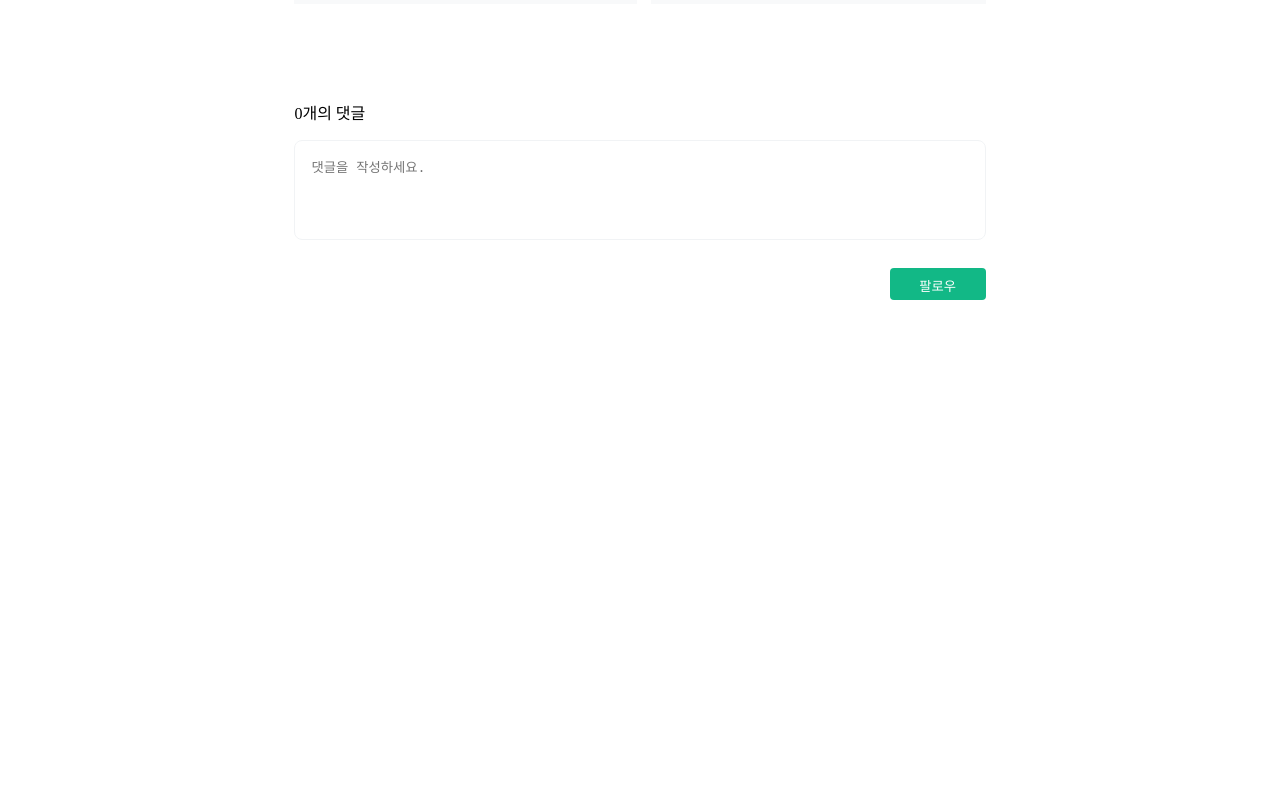
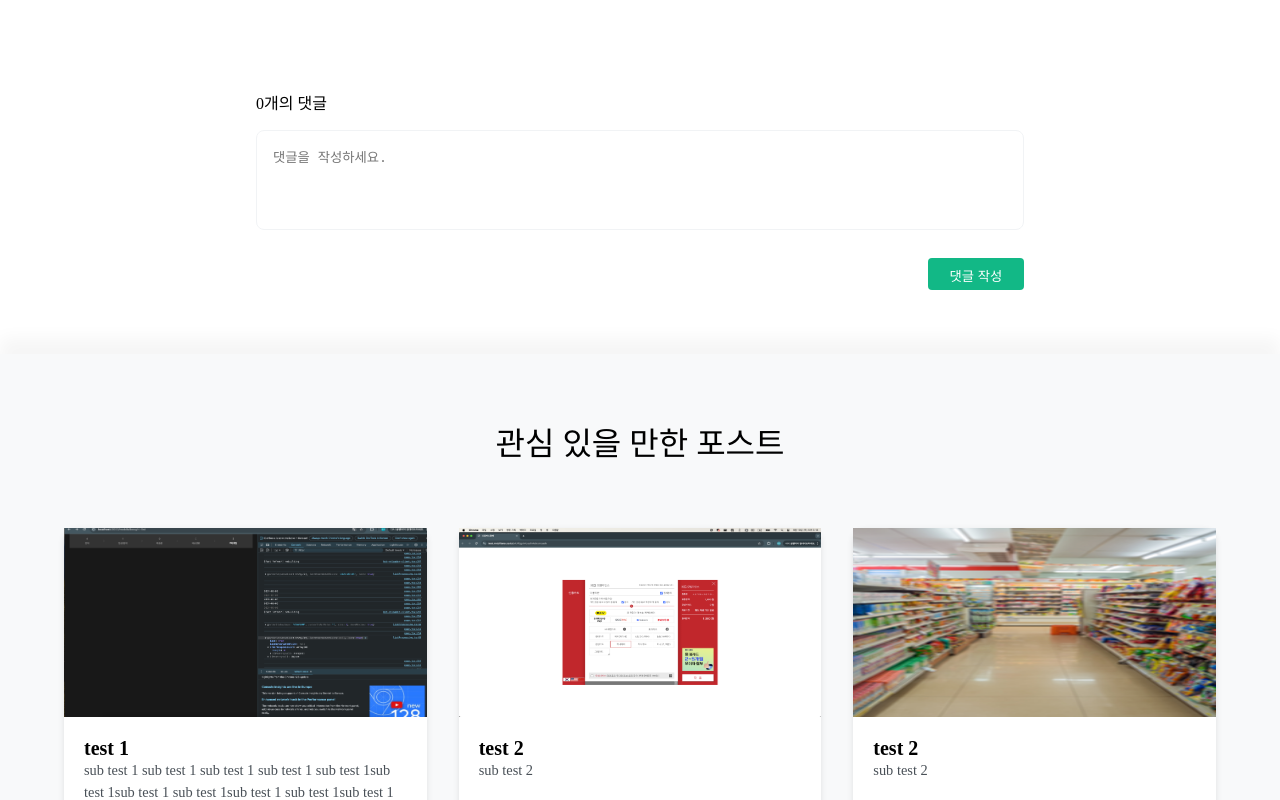
Before and after one commit to dldnsgkr/jjamphong_blog_frontend, a Vue app: page /item/1 in a window 1280 px wide. Shown: the part 816-1616 px from the top of the page. Before the commit the page ends 1116 px from the top, so only its background shows below. Built offline with nearby package versions, Linux system fonts and the light colour scheme.

Commit message:
Feat: Handling scrolling related to routing and implementing UI for posts that may be of interest to itemDetail.

```diff
--- a/src/App.vue
+++ b/src/App.vue
@@ -5,20 +5,9 @@ import { RouterView } from 'vue-router';
 </script>
 
 <template>
-  <div class="wrapper">
-    <ClientHeader />
-    <RouterView />
-    <ClientFooter />
-  </div>
+  <ClientHeader />
+  <RouterView :key="$route.path" />
+  <ClientFooter />
 </template>
 
-<style scoped>
-.wrapper {
-  padding: 0 4rem;
-}
-@media (max-width: 768px) {
-  .wrapper {
-    padding: 0 1rem;
-  }
-}
-</style>
+<style scoped></style>
--- a/src/components/web/ClientHeader.vue
+++ b/src/components/web/ClientHeader.vue
@@ -6,6 +6,7 @@ import Search from '@components/web/icon/Search.vue';
 import { ref } from 'vue';
 import SearchBar from './input/SearchBar.vue';
 import { useRoute } from 'vue-router';
+import BasicButton from './button/BasicButton.vue';
 
 const route = useRoute();
 
@@ -25,8 +26,8 @@ function modalBackgroundHandler() {
       <div class="function-wrapper">
         <Search @click="modalBackgroundHandler" />
         <Bell />
-        <div class="header-button">새 글 작성</div>
-        <div class="header-button">Login</div>
+        <BasicButton text="팔로우" />
+        <BasicButton text="팔로우" />
       </div>
     </div>
     <div v-if="isSpecificRoute"></div>
@@ -43,6 +44,10 @@ function modalBackgroundHandler() {
 .client-header {
   display: flex;
   flex-direction: column;
+  padding: 0 4rem;
+  @media (max-width: 768px) {
+    padding: 0 1rem;
+  }
   .basic-header-wrapper {
     display: flex;
     justify-content: space-between;
--- a/src/components/web/box/BlogItemBox.vue
+++ b/src/components/web/box/BlogItemBox.vue
@@ -20,8 +20,8 @@ const props = defineProps<{
 
 const router = useRouter();
 
-const navigateToBlogItem = () => {
-  router.push({
+const navigateToBlogItem = async () => {
+  await router.push({
     path: `/item/${props.mokup_blog_item_list.id}`,
   });
 };
--- a/src/router/index.ts
+++ b/src/router/index.ts
@@ -8,6 +8,13 @@ const router = createRouter({
     { path: '/', component: Home },
     { path: '/item/:itemId', component: ItemDetail },
   ],
+  scrollBehavior(to, from, savedPosition) {
+    if (savedPosition) {
+      return savedPosition;
+    } else {
+      return { top: 0 };
+    }
+  },
 });
 
 export default router;
--- a/src/style/_default.scss
+++ b/src/style/_default.scss
@@ -11,3 +11,28 @@
     background: black;
   }
 }
+
+.list-container {
+  display: grid;
+  grid-template-columns: repeat(5, minmax(200px, 1fr));
+  gap: 2rem;
+  padding: 0 4rem;
+  @media (max-width: 768px) {
+    padding: 0 1rem;
+  }
+  @media (max-width: 1919px) {
+    grid-template-columns: repeat(4, minmax(200px, 1fr));
+  }
+
+  @media (max-width: 1439px) {
+    grid-template-columns: repeat(3, minmax(200px, 1fr));
+  }
+
+  @media (max-width: 1056px) {
+    grid-template-columns: repeat(2, minmax(200px, 1fr));
+  }
+
+  @media (max-width: 768px) {
+    grid-template-columns: repeat(1, minmax(200px, 1fr));
+  }
+}
--- a/src/views/Home.vue
+++ b/src/views/Home.vue
@@ -44,7 +44,7 @@ const mokup_blog_item_list = [
 </script>
 <template>
   <main>
-    <section class="main-list--container">
+    <section class="list-container">
       <div v-for="item in mokup_blog_item_list">
         <BlogItemBox :mokup_blog_item_list="item" />
       </div>
@@ -57,26 +57,4 @@ const mokup_blog_item_list = [
     </section>
   </main>
 </template>
-<style lang="scss" scoped>
-.main-list--container {
-  display: grid;
-  grid-template-columns: repeat(5, minmax(200px, 1fr));
-  gap: 2rem;
-
-  @media (max-width: 1919px) {
-    grid-template-columns: repeat(4, minmax(200px, 1fr));
-  }
-
-  @media (max-width: 1439px) {
-    grid-template-columns: repeat(3, minmax(200px, 1fr));
-  }
-
-  @media (max-width: 1056px) {
-    grid-template-columns: repeat(2, minmax(200px, 1fr));
-  }
-
-  @media (max-width: 768px) {
-    grid-template-columns: repeat(1, minmax(200px, 1fr));
-  }
-}
-</style>
+<style lang="scss" scoped></style>
--- a/src/views/ItemDetail.vue
+++ b/src/views/ItemDetail.vue
@@ -5,6 +5,82 @@ import InputButton from '@components/web/button/InputButton.vue';
 import Contour from '@components/web/Contour.vue';
 import BasicTextArea from '@components/web/input/BasicTextArea.vue';
 import LinkTag from '@components/web/tag/LinkTag.vue';
+import BlogItemBox from '@components/web/box/BlogItemBox.vue';
+import BlogItemBoxSkeleton from '@components/web/skeleton/BlogItemBoxSkeleton.vue';
+import mokup_image1 from '@assets/img/mokup_blog_item.png';
+import mokup_image2 from '@assets/img/mokup_blog_item2.png';
+import mokup_image3 from '@assets/img/mokup_blog_item3.png';
+
+const mokup_blog_item_list = [
+  {
+    id: 1,
+    title: 'test 1',
+    sub_title:
+      'sub test 1 sub test 1 sub test 1 sub test 1 sub test 1sub test 1sub test 1 sub test 1sub test 1 sub test 1sub test 1 sub test 1sub test 1sub test 1 sub test 1sub test 1sub test 1 sub test 1 sub test 1 sub test 1sub test 1sub test 1sub test 1sub test 1v sub test 1v sub test 1 sub test 1 vsub test 1 sub test 1 sub test 1 vv sub test 1vsub test 1vvvvv sub test 1sub test 1sub test 1 v vsub test 1 vsub test 1sub test 1sub test 1sub test 1 sub test 1 sub test 1sub test 1 v sub test 1vsub test 1 sub test 1 sub test 1sub test 1v  sub test 1 sub test 1sub test 1 sub test 1sub test 1sub test 1v sub test 1sub test 1 sub test 1  sub test 1sub test 1sub test 1sub test 1sub test 1v v',
+    current_date: '2024-09-24',
+    img: mokup_image1,
+    comment_count: 9,
+    nickName: 'foolish',
+    writer: 'Lee unhak',
+    like_count: 190,
+  },
+  {
+    id: 2,
+    title: 'test 2',
+    sub_title: 'sub test 2',
+    current_date: '2024-04-24',
+    img: mokup_image2,
+    comment_count: 123,
+    nickName: 'foolish',
+    writer: 'Lee unhak',
+    like_count: 12130,
+  },
+  {
+    id: 3,
+    title: 'test 2',
+    sub_title: 'sub test 2',
+    current_date: '2024-04-24',
+    img: mokup_image3,
+    comment_count: 123,
+    nickName: 'foolish',
+    writer: 'Lee unhak',
+    like_count: 12130,
+  },
+  {
+    id: 1,
+    title: 'test 1',
+    sub_title:
+      'sub test 1 sub test 1 sub test 1 sub test 1 sub test 1sub test 1sub test 1 sub test 1sub test 1 sub test 1sub test 1 sub test 1sub test 1sub test 1 sub test 1sub test 1sub test 1 sub test 1 sub test 1 sub test 1sub test 1sub test 1sub test 1sub test 1v sub test 1v sub test 1 sub test 1 vsub test 1 sub test 1 sub test 1 vv sub test 1vsub test 1vvvvv sub test 1sub test 1sub test 1 v vsub test 1 vsub test 1sub test 1sub test 1sub test 1 sub test 1 sub test 1sub test 1 v sub test 1vsub test 1 sub test 1 sub test 1sub test 1v  sub test 1 sub test 1sub test 1 sub test 1sub test 1sub test 1v sub test 1sub test 1 sub test 1  sub test 1sub test 1sub test 1sub test 1sub test 1v v',
+    current_date: '2024-09-24',
+    img: mokup_image1,
+    comment_count: 9,
+    nickName: 'foolish',
+    writer: 'Lee unhak',
+    like_count: 190,
+  },
+  {
+    id: 2,
+    title: 'test 2',
+    sub_title: 'sub test 2',
+    current_date: '2024-04-24',
+    img: mokup_image2,
+    comment_count: 123,
+    nickName: 'foolish',
+    writer: 'Lee unhak',
+    like_count: 12130,
+  },
+  {
+    id: 3,
+    title: 'test 2',
+    sub_title: 'sub test 2',
+    current_date: '2024-04-24',
+    img: mokup_image3,
+    comment_count: 123,
+    nickName: 'foolish',
+    writer: 'Lee unhak',
+    like_count: 12130,
+  },
+];
 </script>
 
 <template>
@@ -57,7 +133,26 @@ import LinkTag from '@components/web/tag/LinkTag.vue';
       <div class="comment-writing-area">
         <BasicTextArea placeholder="댓글을 작성하세요." />
       </div>
-      <InputButton text="팔로우" animationtype="bright" />
+      <InputButton
+        text="댓글 작성"
+        animationtype="bright"
+      />
+    </section>
+    <section class="interest-post-area">
+      <span class="interest-post-title">
+        관심 있을 만한 포스트
+      </span>
+      <div class="list-container">
+        <div v-for="item in mokup_blog_item_list">
+          <BlogItemBox :mokup_blog_item_list="item" />
+        </div>
+        <BlogItemBoxSkeleton />
+        <BlogItemBoxSkeleton />
+        <BlogItemBoxSkeleton />
+        <BlogItemBoxSkeleton />
+        <BlogItemBoxSkeleton />
+        <BlogItemBoxSkeleton />
+      </div>
     </section>
   </main>
 </template>
@@ -180,5 +275,20 @@ section {
       margin-bottom: 1.5rem;
     }
   }
+  .interest-post-area {
+    display: flex;
+    flex-direction: column;
+    width: 100% !important;
+    margin-top: 4rem;
+    padding: 4rem 0;
+    background-color: #f8f9fa;
+    box-shadow: rgba(0, 0, 0, 0.04) 0px -16px 16px;
+    z-index: 1;
+    .interest-post-title {
+      font-size: 2rem;
+      text-align: center;
+      margin-bottom: 4rem;
+    }
+  }
 }
 </style>
```
